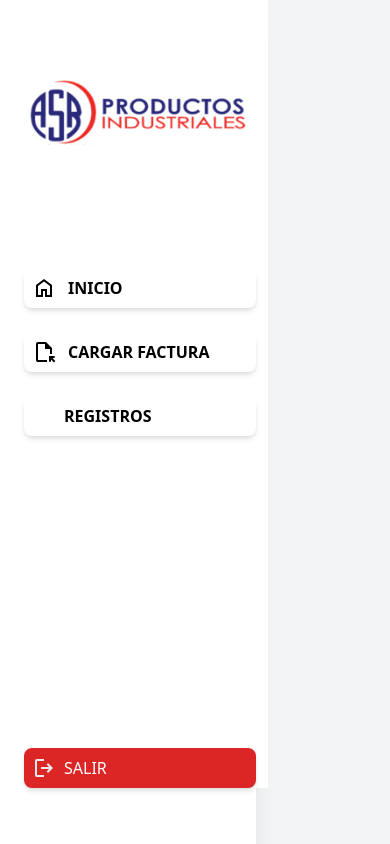
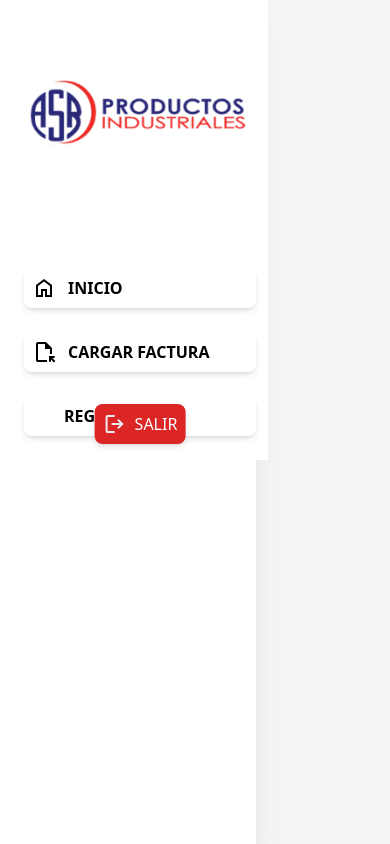
Before and after one commit to ITechNovate-MX/Front-end, a React (Create React App) app: page / in a window 390 px wide. Built offline with nearby package versions, Linux system fonts and the light colour scheme; no server answers; sample sign-in values are in the browser's storage; some icons are missing.

Commit message:
Ajustes sidebar

```diff
--- a/src/components/Sidebar/Sidebar.css
+++ b/src/components/Sidebar/Sidebar.css
@@ -1,5 +1,5 @@
 .sidebar {
-  @apply flex flex-col h-full ml-3 mr-3 space-y-5 bg-white;
+  @apply flex flex-col h-full ml-3 mr-3 space-y-5 bg-white relative;
 }
 
 .sidebar-item {
@@ -7,7 +7,7 @@
 }
 
 .sidebar-lastitem {
-  @apply flex items-center p-2 mt-72 ml-3 mr-3 rounded-lg bg-red-600 hover:bg-red-500 text-white cursor-pointer shadow-md;
+  @apply flex items-center justify-center p-2 rounded-lg bg-red-600 hover:bg-red-500 text-white cursor-pointer shadow-md absolute bottom-4 left-1/2 transform -translate-x-1/2;
 }
 
 .sidebar-item svg {
@@ -19,7 +19,6 @@
 
 @media (max-width: 768px) {
   .sidebar {
-    width: 100%;
-    height: auto;
+    @apply w-full h-auto;
   }
 }
```
